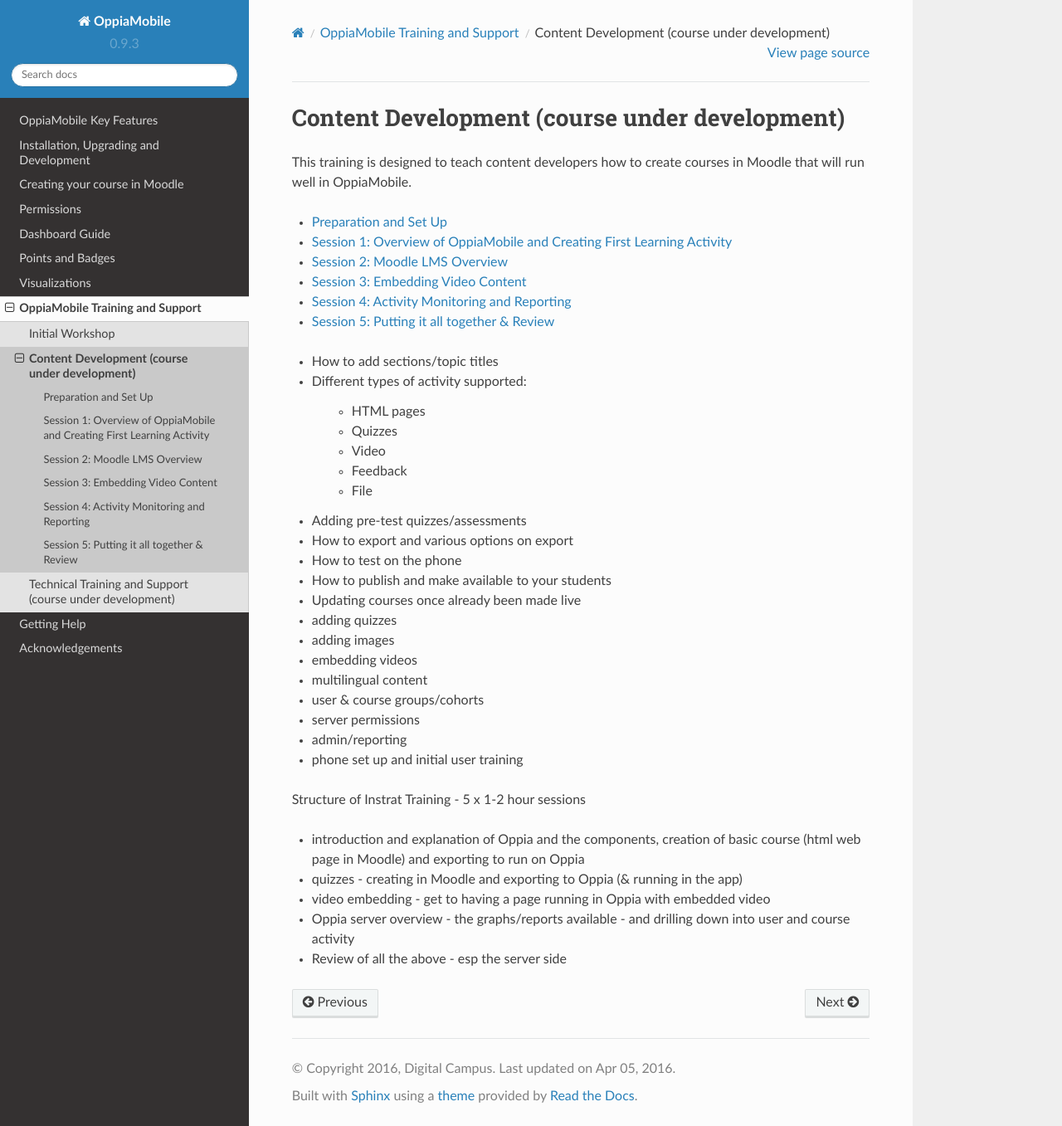
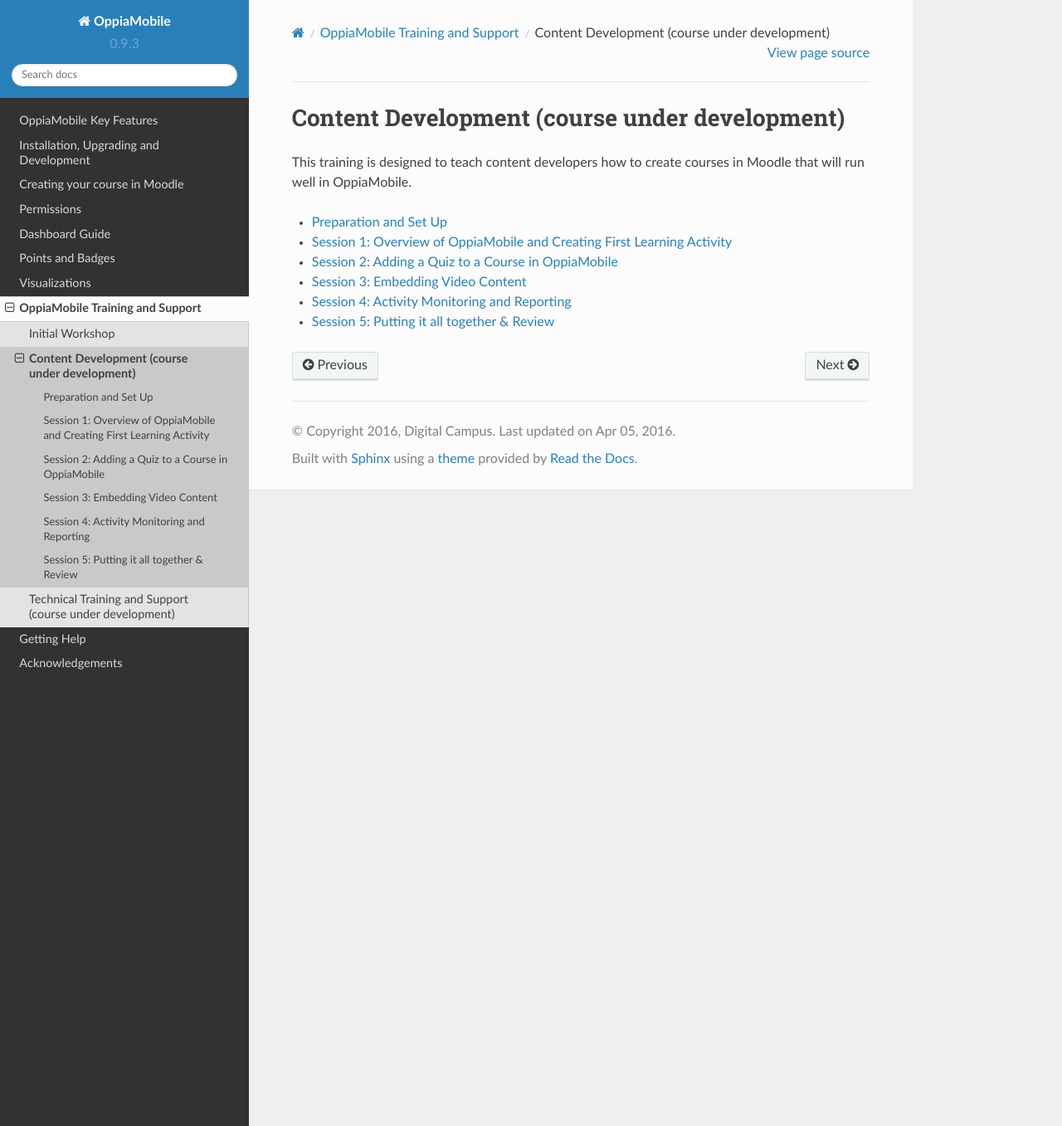
Before and after one commit to DigitalCampus/django-oppia, a Sphinx documentation site: the page built from docs/training/content_dev/index.rst, in a window 1280 px wide and 1357 px high. Shown: the whole window at 83% size. Built offline with Sphinx 7.4.7 and the Read the Docs theme 2.0.0, drawn with Linux system fonts in a browser that asks for light colours; the version number is read from the project's files by our own code.

Commit message:
276: Add content development training course to docs
Task-Url: http://github.com/DigitalCampus/django-oppia/issues/issue/276

```diff
--- a/docs/training/content_dev/00_setup.rst
+++ b/docs/training/content_dev/00_setup.rst
@@ -1,5 +1,6 @@
 Preparation and Set Up
 ============================
 
-* ensure everyone has a Moodle account with necessary permissions
-* ensure everyone has an Android phone with the Oppia app installed for testing
+* Ensure everyone has a Moodle account with necessary permissions.
+* Create a test course area for each participant on Moodle and with permissions to export to an OppiaMobile server.
+* Ensure everyone has an Android phone with the OppiaMobile app installed for testing.
--- a/docs/training/content_dev/04_server.rst
+++ b/docs/training/content_dev/04_server.rst
@@ -12,6 +12,9 @@
 Activities
 -------------
 
+* user & course groups/cohorts
+* server permissions
+* admin/reporting
 
 
 Follow up and preparation for next session
--- a/docs/training/content_dev/index.rst
+++ b/docs/training/content_dev/index.rst
@@ -12,38 +12,3 @@
    	03_video
    	04_server
    	05_review
-
-
-* How to add sections/topic titles
-* Different types of activity supported:
-
-  	* HTML pages
-  	* Quizzes
-  	* Video
-  	* Feedback
-  	* File
-
-* Adding pre-test quizzes/assessments
-* How to export and various options on export
-
-* How to test on the phone
-* How to publish and make available to your students
-* Updating courses once already been made live
-
-* adding quizzes
-* adding images
-* embedding videos
-* multilingual content
-* user & course groups/cohorts
-* server permissions
-* admin/reporting
-* phone set up and initial user training
-
-
-Structure of Instrat Training - 5 x 1-2 hour sessions
-
-* introduction and explanation of Oppia and the components, creation of basic course (html web page in Moodle) and exporting to run on Oppia
-* quizzes - creating in Moodle and exporting to Oppia (& running in the app)
-* video embedding - get to having a page running in Oppia with embedded video
-* Oppia server overview - the graphs/reports available - and drilling down into user and course activity
-* Review of all the above - esp the server side
```
Also changed, not shown: docs/training/content_dev/01_overview.rst (+8 -4 lines), docs/training/content_dev/02_quiz.rst (+7 -5 lines), docs/training/content_dev/05_review.rst (+7 -0 lines).
